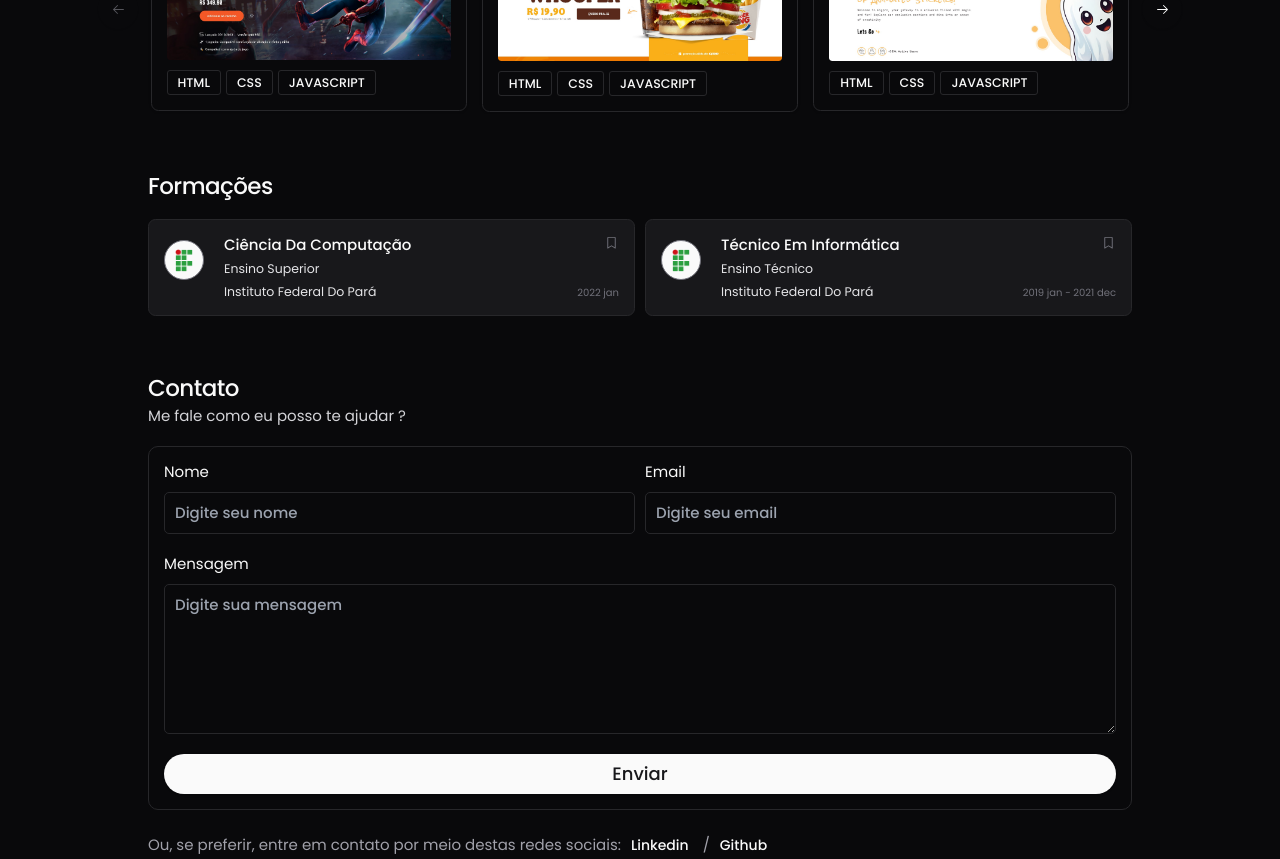
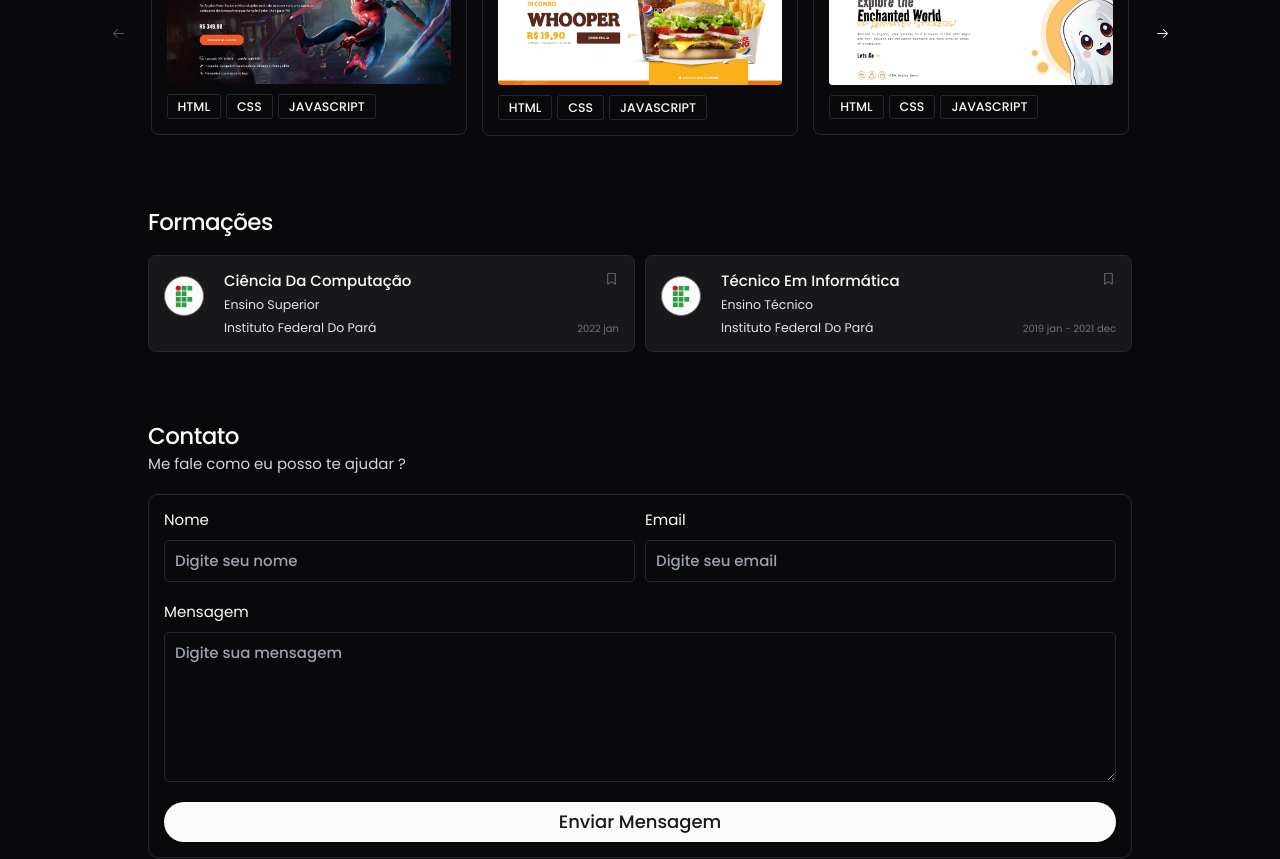
Before and after one commit to Lianderdev/Portfolio-react, a React (Vite) app: page / in a window 1280 px wide. Shown: the part 900-1759 px from the top of the page. Built offline with nearby package versions, Linux system fonts and the light colour scheme.

Commit message:
work: loading contact

```diff
--- a/src/sections/Contact.jsx
+++ b/src/sections/Contact.jsx
@@ -8,11 +8,14 @@ export function Contact() {
     const [email, setEmail] = useState('');
     const [message, setMessage] = useState('');
 
+    const [loading, setLoading] = useState(false)
+
     const [modalSucess, setModalSucess] = useState(false);
     const [modalFailed, setModalFailed] = useState(false);
 
     function sendEmail(e) {
         e.preventDefault();
+        setLoading(true)
 
         if (name.trim() !== '' && email.trim() !== '' && message.trim() !== '') {
             const templateParams = {
@@ -29,7 +32,9 @@ export function Contact() {
                     setModalSucess(true);
                 }).catch(() => {
                     setModalFailed(true);
-                });
+                }).finally(() => {
+                    setLoading(false)
+                })
         }
     }
 
@@ -91,7 +96,7 @@ export function Contact() {
                 </div>
 
                 <div className="w-full flex items-center justify-center gap-12">
-                    <Button className='button w-full' type="submit">Enviar</Button>
+                    <Button className='button w-full' type="submit">{loading ? 'Enviando...' : 'Enviar Mensagem'}</Button>
                 </div>
             </form>
 
--- a/src/sections/Footer.jsx
+++ b/src/sections/Footer.jsx
@@ -3,7 +3,7 @@
 export function Footer() {
     return(
         <footer>
-            <p className='text-2xl mt-28 mb-20'>built with 🖤 by liander.</p>
+            <p className='text-2xl mt-32 mb-20'>built with 🖤 by liander.</p>
         </footer>
     )
 }
--- a/src/sections/Header.jsx
+++ b/src/sections/Header.jsx
@@ -29,7 +29,11 @@ export function Header() {
                             md:relative md:p-0 md:h-auto md:top-0 md:w-auto md:flex-row md:items-center md:left-0 md:border-none
                           `}>
 
-                            <h3 className='md:hidden text-xl font-normal text-zinc-400 mt-16 mb-2 border-t pt-4'>Seções</h3>
+                            <div className='md:hidden absolute font-extrabold w-14 h-14 flex justify-between items-center rounded-lg border-2 border-white p-[2px]'>
+                                <img src={logo} alt="logo do liander" />
+                            </div>
+
+                            <h3 className='md:hidden text-xl font-normal text-zinc-400 mt-20 mb-2 border-t pt-4'>Seções</h3>
                             <li><a onClick={handle} className='link' href="#home">Home</a></li>
                             <li><a onClick={handle} className='link' href="#tools">Tecnologias</a></li>
                             <li><a onClick={handle} className='link' href="#projects">Projetos</a></li>
--- a/src/styles/styles-globals.css
+++ b/src/styles/styles-globals.css
@@ -66,7 +66,7 @@ section, footer, header {
 }
 
 section {
-    padding-top: 6rem;
+    padding-top: 7.2rem;
 }
 
 section h2 {
```
